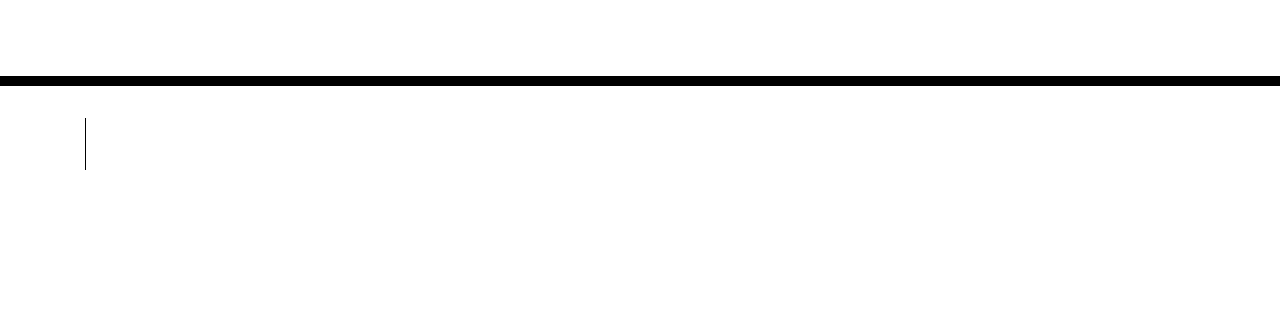
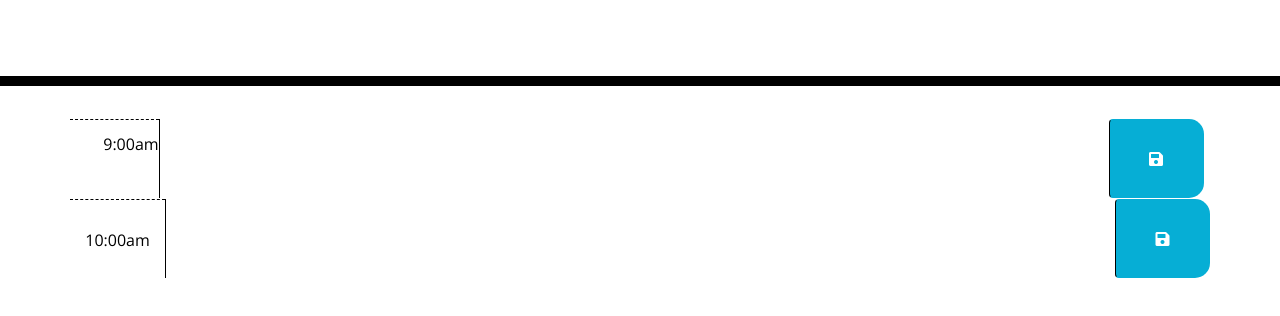
Before and after one commit to vloriandervishi/third-partyapi-work-scheduler, a plain HTML site: page Develop/index.html in a window 1280 px wide. Shown: the part 182-498 px from the top of the page. Drawn offline with nearby package versions, Linux system fonts and the light colour scheme.

Commit message:
added hour 9 10 and 11 with bootstrap

```diff
--- a/Develop/index.html
+++ b/Develop/index.html
@@ -1,23 +1,14 @@
 <!DOCTYPE html>
 <html lang="en">
+
 <head>
   <meta charset="UTF-8" />
   <meta name="viewport" content="width=device-width, initial-scale=1.0" />
   <meta http-equiv="X-UA-Compatible" content="ie=edge" />
-    <link
-      rel="stylesheet"
-      href="https://stackpath.bootstrapcdn.com/bootstrap/4.3.1/css/bootstrap.min.css"
-    />
-    <link
-      rel="stylesheet"
-      href="https://use.fontawesome.com/releases/v5.8.1/css/all.css"
-      integrity="sha384-50oBUHEmvpQ+1lW4y57PTFmhCaXp0ML5d60M1M7uH2+nqUivzIebhndOJK28anvf"
-      crossorigin="anonymous"
-    />
-    <link
-      href="https://fonts.googleapis.com/css?family=Open+Sans&display=swap"
-      rel="stylesheet"
-    />
+  <link rel="stylesheet" href="https://stackpath.bootstrapcdn.com/bootstrap/4.3.1/css/bootstrap.min.css" />
+  <link rel="stylesheet" href="https://use.fontawesome.com/releases/v5.8.1/css/all.css"
+    integrity="sha384-50oBUHEmvpQ+1lW4y57PTFmhCaXp0ML5d60M1M7uH2+nqUivzIebhndOJK28anvf" crossorigin="anonymous" />
+  <link href="https://fonts.googleapis.com/css?family=Open+Sans&display=swap" rel="stylesheet" />
   <link rel="stylesheet" href="./style.css" />
   <title>Work Day Scheduler</title>
 </head>
@@ -30,14 +21,25 @@
   </header>
   <div class="container">
     <!-- Timeblocks go here -->
-     <textarea class="description">
-
-     </textarea>
-
-
+    <div id="hour9" class="row time-block">
+      <div class="col-1-md-1 hour">
+        9:00am
+      </div>
+      <textarea class="col-md-10 description"></textarea>
+      <button class="btn saveBtn col-md-1"><i class="fas fa-save"></i></button>
+    </div>
+    <div id="hour10" class="row time-block">
+      <div class="col-md-1 hour">
+        10:00am
+      </div>
+      <textarea class="col-md-10 description"></textarea>
+      <button class="btn saveBtn col-md-1"><i class="fas fa-save"></i></button>
+    </div>
+    <div id="hour11" class="row time-block"></div>
   </div>
 
   <script src="https://code.jquery.com/jquery-3.4.1.min.js"></script>
   <script src="https://cdnjs.cloudflare.com/ajax/libs/moment.js/2.24.0/moment.min.js"></script>
 </body>
+
 </html>
```
Lines whose indentation alone changed are shown as unchanged.
